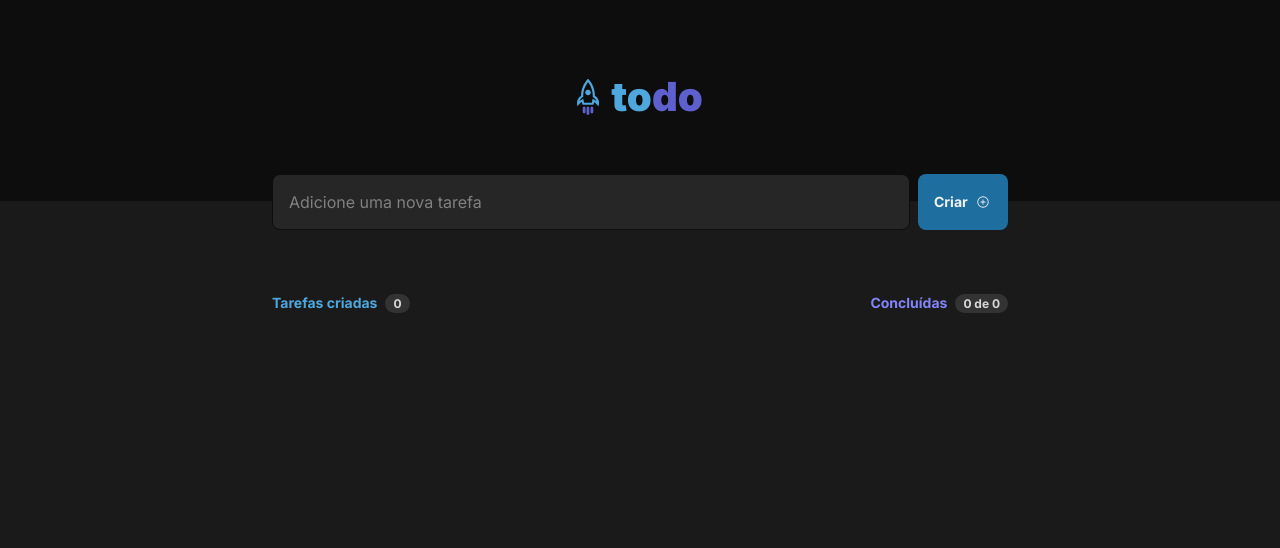
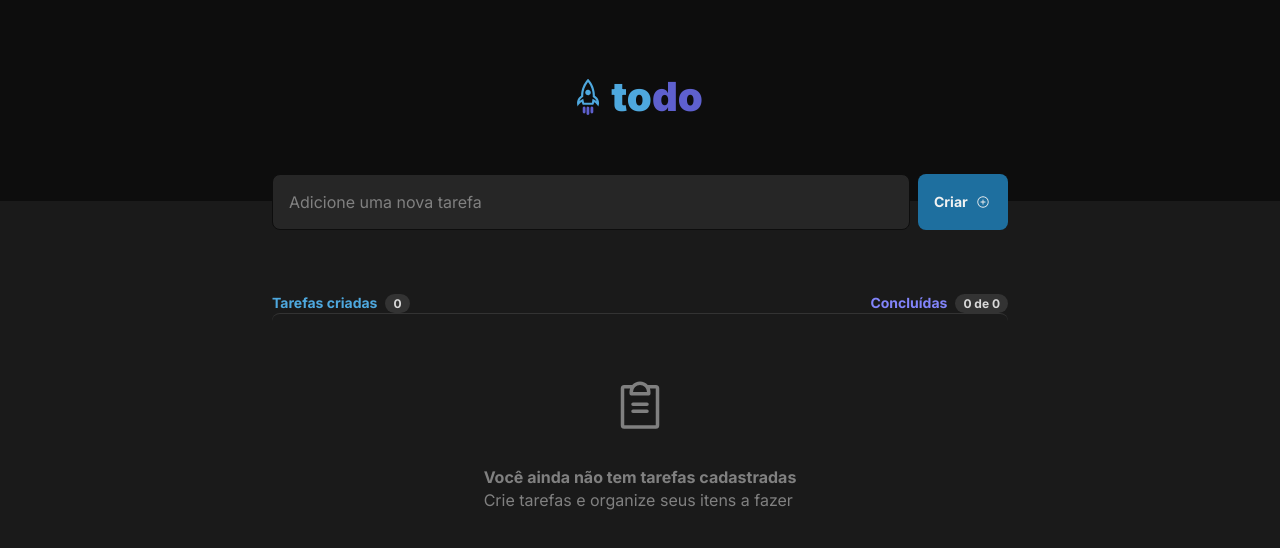
Before and after one commit to lzhudson/ignite-todo, a React (Vite) app: page / in a window 1280 px wide. Shown: the top 548 px of the page. Built offline with nearby package versions, Linux system fonts and the light colour scheme.

Commit message:
feat: add length to show or hide NoTasks component

```diff
--- a/src/components/TaskList.tsx
+++ b/src/components/TaskList.tsx
@@ -16,7 +16,7 @@ export function TaskList({ tasks, onUpdateStatusTask, onDeleteTask }: TaskListPr
       <TaskHeader
         tasks={tasks}
       />
-      {tasks ? (
+      {tasks.length ? (
         <ul className={styles.taskList}>
           {tasks.map(task => (
             <TaskItem
```
